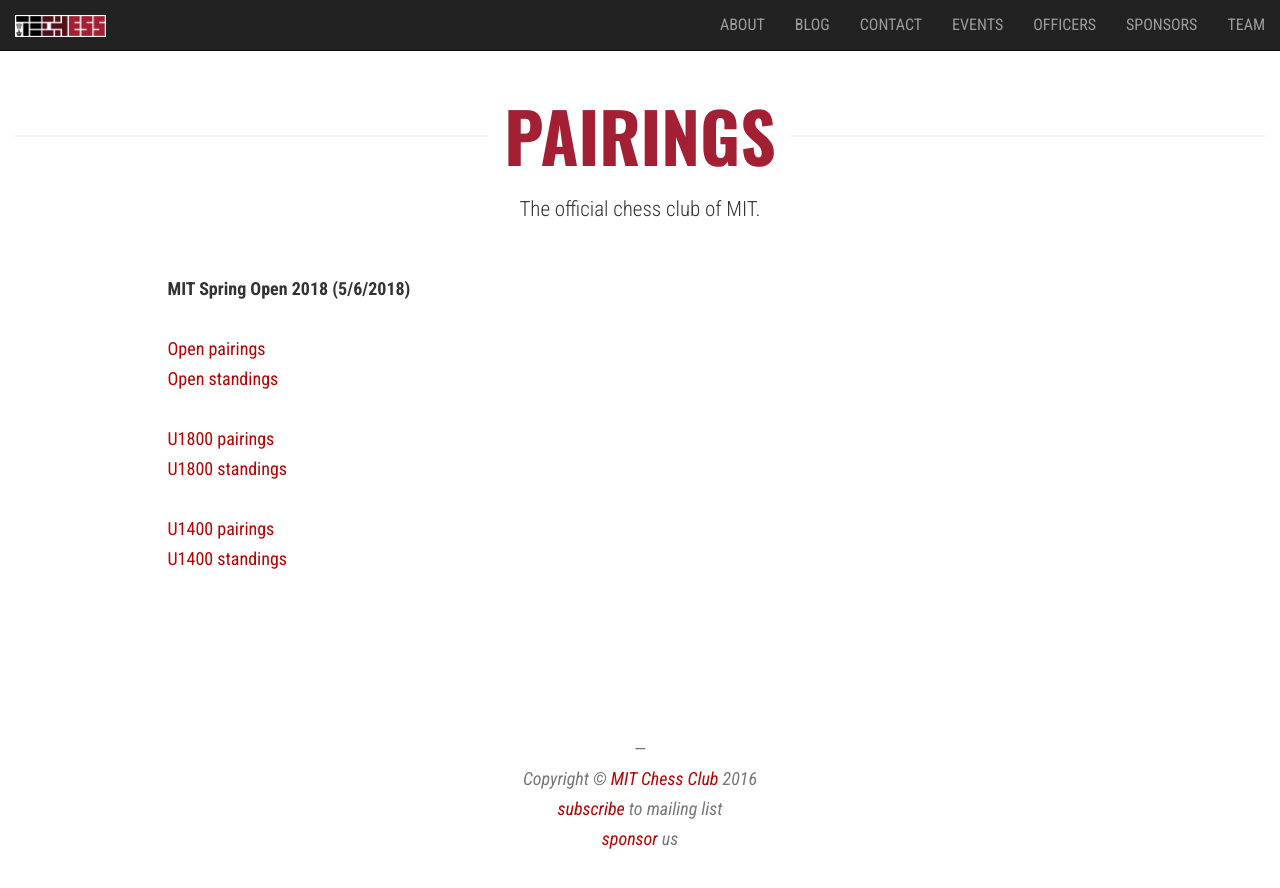
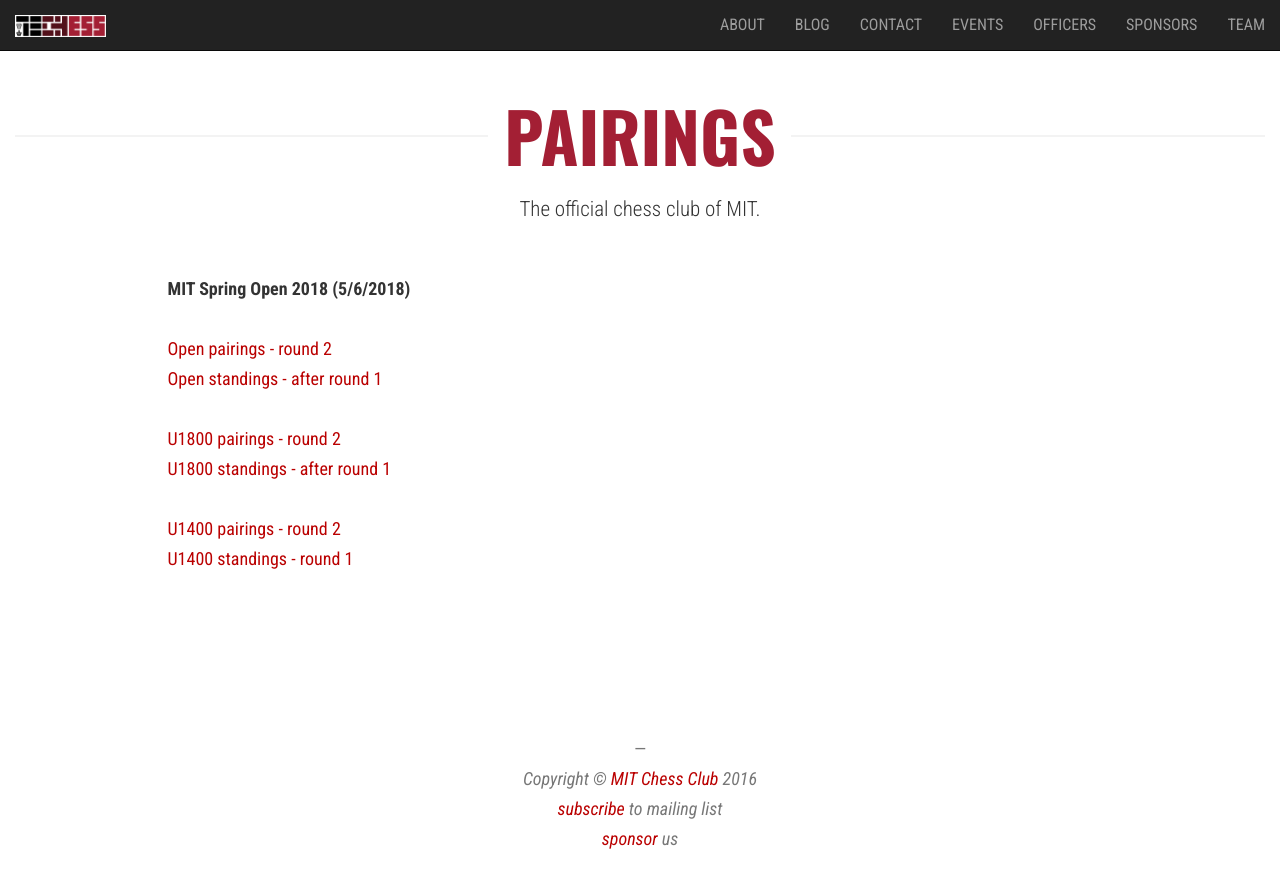
Before and after one commit to Tech-Chess/tech-chess.github.io, a Jekyll site: the page built from _pages/pairings.md, in a window 1280 px wide. Shown: the top 888 px of the page. Built offline with Jekyll 4.4.1, drawn with Linux system fonts in a browser that asks for light colours; nearby versions of some CDN libraries.

Commit message:
Update pairings.md

```diff
--- a/_pages/pairings.md
+++ b/_pages/pairings.md
@@ -6,11 +6,11 @@
 
 **MIT Spring Open 2018 (5/6/2018)**
 
-[Open pairings](https://docs.google.com/viewer?url=https://github.com/Tech-Chess/tech-chess.github.io/raw/master/pdfs/OpenRd2.pdf)
-[Open standings](https://docs.google.com/viewer?url=https://github.com/Tech-Chess/tech-chess.github.io/raw/master/pdfs/OpenWallChartRd1.pdf)
+[Open pairings - round 2](https://docs.google.com/viewer?url=https://github.com/Tech-Chess/tech-chess.github.io/raw/master/pdfs/OpenRd2.pdf)
+[Open standings - after round 1](https://docs.google.com/viewer?url=https://github.com/Tech-Chess/tech-chess.github.io/raw/master/pdfs/OpenWallChartRd1.pdf)
 
-[U1800 pairings](https://docs.google.com/viewer?url=https://github.com/Tech-Chess/tech-chess.github.io/raw/master/pdfs/U1800Rd2.pdf)
-[U1800 standings](https://docs.google.com/viewer?url=https://github.com/Tech-Chess/tech-chess.github.io/raw/master/pdfs/U1800WallChartRd1.pdf)
+[U1800 pairings - round 2](https://docs.google.com/viewer?url=https://github.com/Tech-Chess/tech-chess.github.io/raw/master/pdfs/U1800Rd2.pdf)
+[U1800 standings - after round 1](https://docs.google.com/viewer?url=https://github.com/Tech-Chess/tech-chess.github.io/raw/master/pdfs/U1800WallChartRd1.pdf)
 
-[U1400 pairings](https://docs.google.com/viewer?url=https://github.com/Tech-Chess/tech-chess.github.io/raw/master/pdfs/U1400Rd2.pdf)
-[U1400 standings](https://docs.google.com/viewer?url=https://github.com/Tech-Chess/tech-chess.github.io/raw/master/pdfs/U1400WallChartRd1.pdf)
+[U1400 pairings - round 2](https://docs.google.com/viewer?url=https://github.com/Tech-Chess/tech-chess.github.io/raw/master/pdfs/U1400Rd2.pdf)
+[U1400 standings - round 1](https://docs.google.com/viewer?url=https://github.com/Tech-Chess/tech-chess.github.io/raw/master/pdfs/U1400WallChartRd1.pdf)
```
